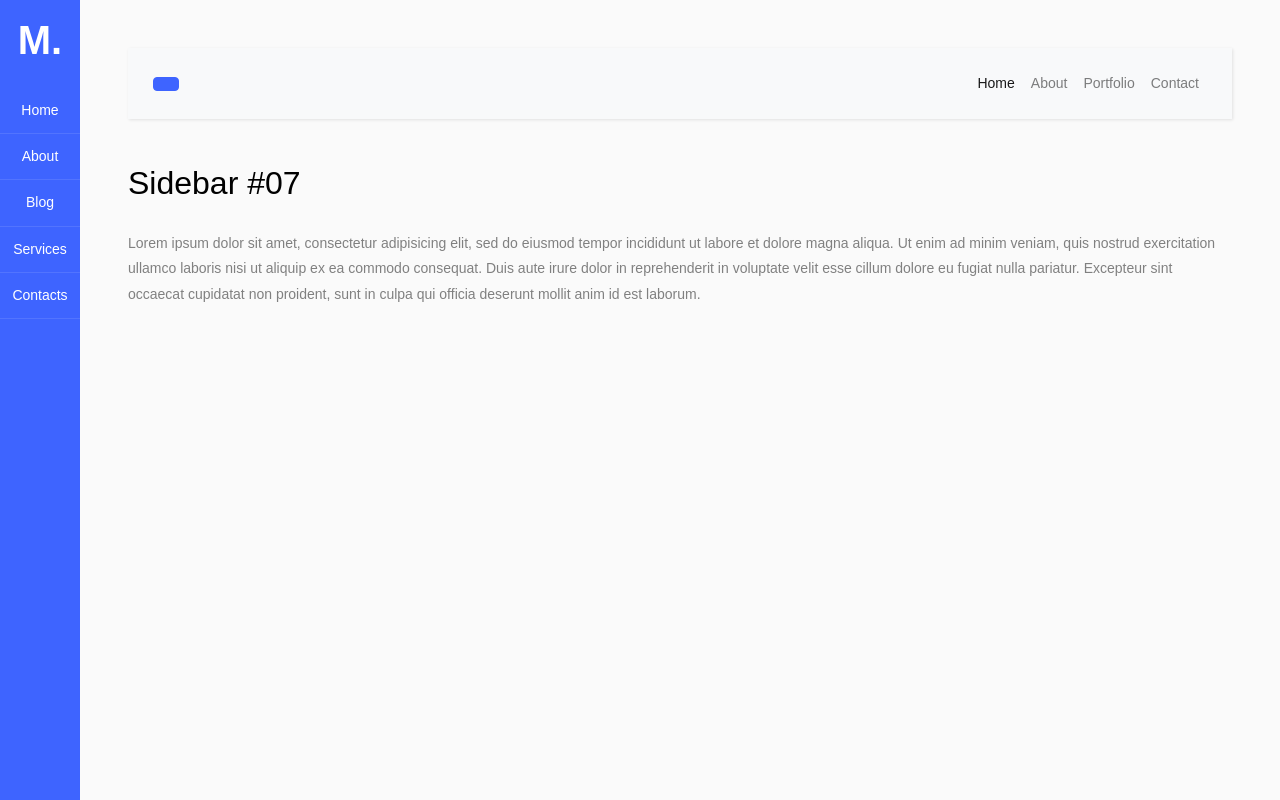
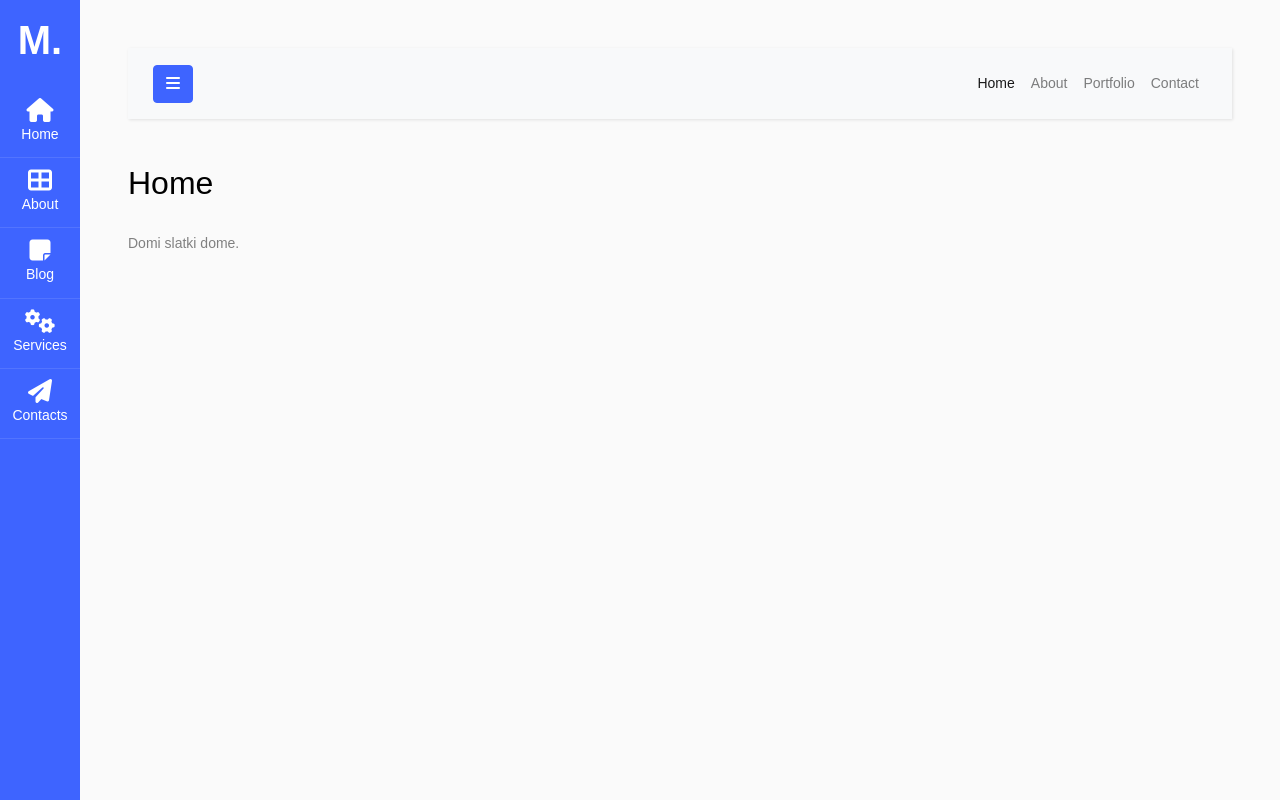
Before and after one commit to VladimirJecic/estudent_frontend, a React (Create React App) app: page / in a window 1280 px wide. Built offline with nearby package versions, Linux system fonts and the light colour scheme.

Commit message:
wp-feat view design, bootstrap template look adjusted for react, vertical sidebar collapsing as it should,still need to make horizontal one work

```diff
--- a/src/App.js
+++ b/src/App.js
@@ -1,11 +1,26 @@
 import Sidebar from "./Sidebar";
 import MainContent from "./MainContent";
+import { useState } from "react";
 
 function App() {
+  const [sBarCollapsed, setSBarCollapsed] = useState(true);
+  const [sBarItem, setSBarItem] = useState("home");
+  const handleSBCollapsing = () => {
+    setSBarCollapsed(!sBarCollapsed);
+  };
+  const handleSBItemChange = (item) => {
+    setSBarItem(item);
+  };
   return (
     <div className="wrapper d-flex align-items-stretch">
-      <Sidebar />
-      <MainContent />
+      <Sidebar
+        sBarCollapsed={sBarCollapsed}
+        handleSBItemChange={handleSBItemChange}
+      />
+      <MainContent
+        handleSBCollapsing={handleSBCollapsing}
+        sBarItem={sBarItem}
+      />
     </div>
   );
 }
--- a/src/Header.jsx
+++ b/src/Header.jsx
@@ -1,24 +1,15 @@
 import "./assets/main.js";
-import jQuery from "jquery";
 
-function Header() {
-  (function ($) {
-    var fullHeight = function () {
-      $(".js-fullheight").css("height", $(window).height());
-      $(window).resize(function () {
-        $(".js-fullheight").css("height", $(window).height());
-      });
-    };
-    fullHeight();
-
-    $("#sidebarCollapse").on("click", function () {
-      $("#sidebar").toggleClass("active");
-    });
-  })(jQuery);
+function Header({ handleSBCollapsing }) {
   return (
     <nav className="navbar navbar-expand-lg navbar-light bg-light">
       <div className="container-fluid">
-        <button type="button" id="sidebarCollapse" className="btn btn-primary">
+        <button
+          type="button"
+          id="sidebarCollapse"
+          className="btn btn-primary"
+          onClick={handleSBCollapsing}
+        >
           <i className="fa fa-bars"></i>
           <span className="sr-only">Toggle Menu</span>
         </button>
--- a/src/MainContent.jsx
+++ b/src/MainContent.jsx
@@ -1,56 +1,44 @@
-import React from "react";
 import Header from "./Header";
+import { useState, useEffect } from "react";
 
-function MainContent() {
+function MainContent({ handleSBCollapsing, sBarItem }) {
+  const [content, setContent] = useState("null");
+  useEffect(() => {
+    switch (sBarItem) {
+      case "home":
+        setContent(
+          <div>
+            <h2 className="mb-4">Home</h2>
+            <p>Domi slatki dome.</p>
+          </div>
+        );
+        break;
+      case "about":
+        setContent(
+          <div>
+            <h2 className="mb-4">About</h2>
+            <p>
+              Pricam ti pricu. Lorem ipsum dolor sit amet, consectetur
+              adipisicing elit, sed do eiusmod tempor incididunt ut labore et
+              dolore magna aliqua. Ut enim ad minim veniam, quis nostrud
+              exercitation ullamco laboris nisi ut aliquip ex ea commodo
+              consequat. Duis aute irure dolor in reprehenderit in voluptate
+              velit esse cillum dolore eu fugiat nulla pariatur. Excepteur sint
+              occaecat cupidatat non proident, sunt in culpa qui officia
+              deserunt mollit anim id est laborum.
+            </p>
+          </div>
+        );
+        break;
+      default:
+        setContent(null);
+    }
+  }, [sBarItem]);
+
   return (
     <div id="content" className="p-4 p-md-5">
-      {/* <nav className="navbar navbar-expand-lg navbar-light bg-light">
-        <div className="container-fluid">
-          <button type="button" id="sidebarCollapse" className="btn btn-primary">
-            <i className="fa fa-bars"></i>
-            <span className="sr-only">Toggle Menu</span>
-          </button>
-          <button
-            className="btn btn-dark d-inline-block d-lg-none ml-auto"
-            type="button"
-            data-toggle="collapse"
-            data-target="#navbarSupportedContent"
-            aria-controls="navbarSupportedContent"
-            aria-expanded="false"
-            aria-label="Toggle navigation"
-          >
-            <i className="fa fa-bars"></i>
-          </button>
-
-          <div className="collapse navbar-collapse" id="navbarSupportedContent">
-            <ul className="nav navbar-nav ml-auto">
-              <li className="nav-item active">
-                <a className="nav-link" href="#">Home</a>
-              </li>
-              <li className="nav-item">
-                <a className="nav-link" href="#">About</a>
-              </li>
-              <li className="nav-item">
-                <a className="nav-link" href="#">Portfolio</a>
-              </li>
-              <li className="nav-item">
-                <a className="nav-link" href="#">Contact</a>
-              </li>
-            </ul>
-          </div>
-        </div>
-      </nav> */}
-      <Header />
-      <h2 className="mb-4">Sidebar #07</h2>
-      <p>
-        Lorem ipsum dolor sit amet, consectetur adipisicing elit, sed do eiusmod
-        tempor incididunt ut labore et dolore magna aliqua. Ut enim ad minim
-        veniam, quis nostrud exercitation ullamco laboris nisi ut aliquip ex ea
-        commodo consequat. Duis aute irure dolor in reprehenderit in voluptate
-        velit esse cillum dolore eu fugiat nulla pariatur. Excepteur sint
-        occaecat cupidatat non proident, sunt in culpa qui officia deserunt
-        mollit anim id est laborum.
-      </p>
+      <Header handleSBCollapsing={handleSBCollapsing} />
+      {content}
     </div>
   );
 }
--- a/src/Sidebar.jsx
+++ b/src/Sidebar.jsx
@@ -1,25 +1,25 @@
 import React from "react";
 
-function Sidebar() {
+function Sidebar({ sBarCollapsed, handleSBItemChange }) {
   return (
-    <nav id="sidebar" className="active">
+    <nav id="sidebar" className={`${sBarCollapsed ? "active" : ""}`}>
       <h1>
         <a href="index.html" className="logo">
           M.
         </a>
       </h1>
       <ul className="list-unstyled components mb-5">
-        <li className="active">
+        <li className="active" onClick={() => handleSBItemChange("home")}>
           <a href="#">
             <span className="fa fa-home"></span> Home
           </a>
         </li>
-        <li>
+        <li onClick={() => handleSBItemChange("about")}>
           <a href="#">
-            <span className="fa fa-user"></span> About
+            <span className="fa fa-th-large"></span> About
           </a>
         </li>
-        <li>
+        <li onClick={() => handleSBItemChange("blog")}>
           <a href="#">
             <span className="fa fa-sticky-note"></span> Blog
           </a>
--- a/src/index.js
+++ b/src/index.js
@@ -2,6 +2,7 @@ import React from "react";
 import ReactDOM from "react-dom/client";
 import App from "./App";
 import reportWebVitals from "./reportWebVitals";
+import "@fortawesome/fontawesome-free/css/all.min.css";
 import "popper.js";
 import "bootstrap";
 import "./assets/App.scss";
```
Also changed, not shown: package.json (+9 -0 lines), src/assets/style.css, 1 other file (tests, documents, lock files or other folders).
